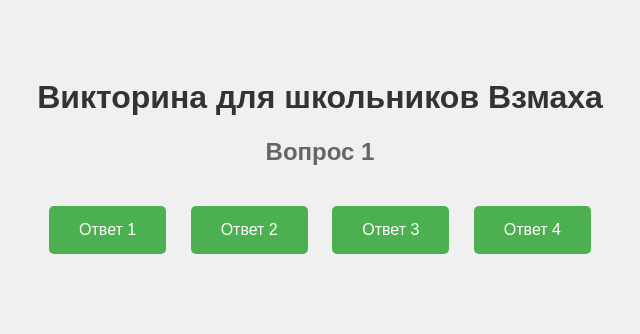
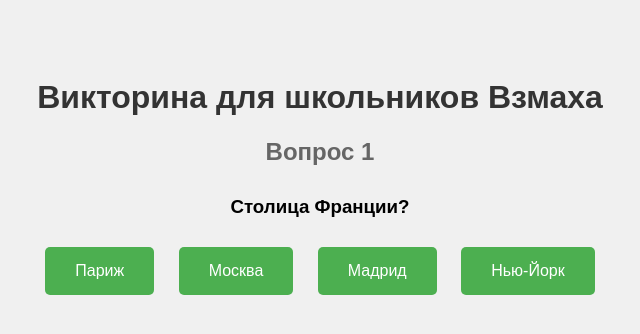
Before and after one commit to mister-funny-computer/ItsTvTime, a Django app: page / in a window 1280 px wide. Shown: the top 334 px of the page, without its empty margins (320-960 px from the left). Run offline with Django 5.2, Linux system fonts and the light colour scheme.

Commit message:
can move question from views.py to html

```diff
--- a/core/views.py
+++ b/core/views.py
@@ -4,4 +4,9 @@ from django.shortcuts import render
 # Create your views here.
 
 def index(request):
-    return render(request, "index.html")
+    question = {
+        "title": "Вопрос 1",
+        "text": "Столица Франции?",
+        "answers": ["Париж", "Москва", "Мадрид", "Нью-Йорк"]
+    }
+    return render(request, "index.html", {"question": question})
--- a/templates/index.html
+++ b/templates/index.html
@@ -37,11 +37,12 @@
 <body>
 <h1>Викторина для школьников Взмаха</h1>
 
-<h2>Вопрос 1</h2>
+<h2>{{ question.title }}</h2>
+<h3>{{ question.text }}</h3>
 
-<button>Ответ 1</button>
-<button>Ответ 2</button>
-<button>Ответ 3</button>
-<button>Ответ 4</button>
+<button>{{ question.answers.0 }}</button>
+<button>{{ question.answers.1 }}</button>
+<button>{{ question.answers.2 }}</button>
+<button>{{ question.answers.3 }}</button>
 </body>
 </html>
```
